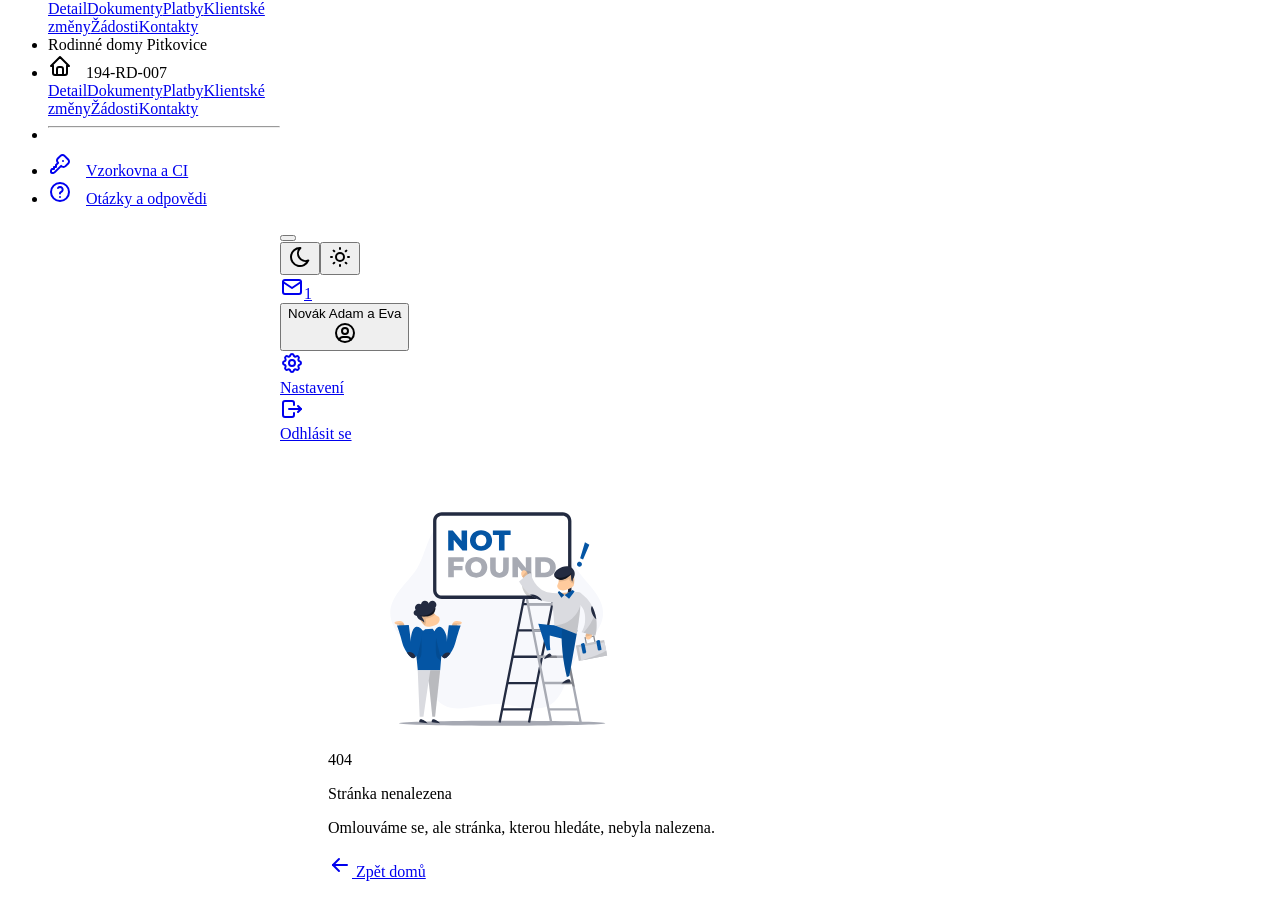
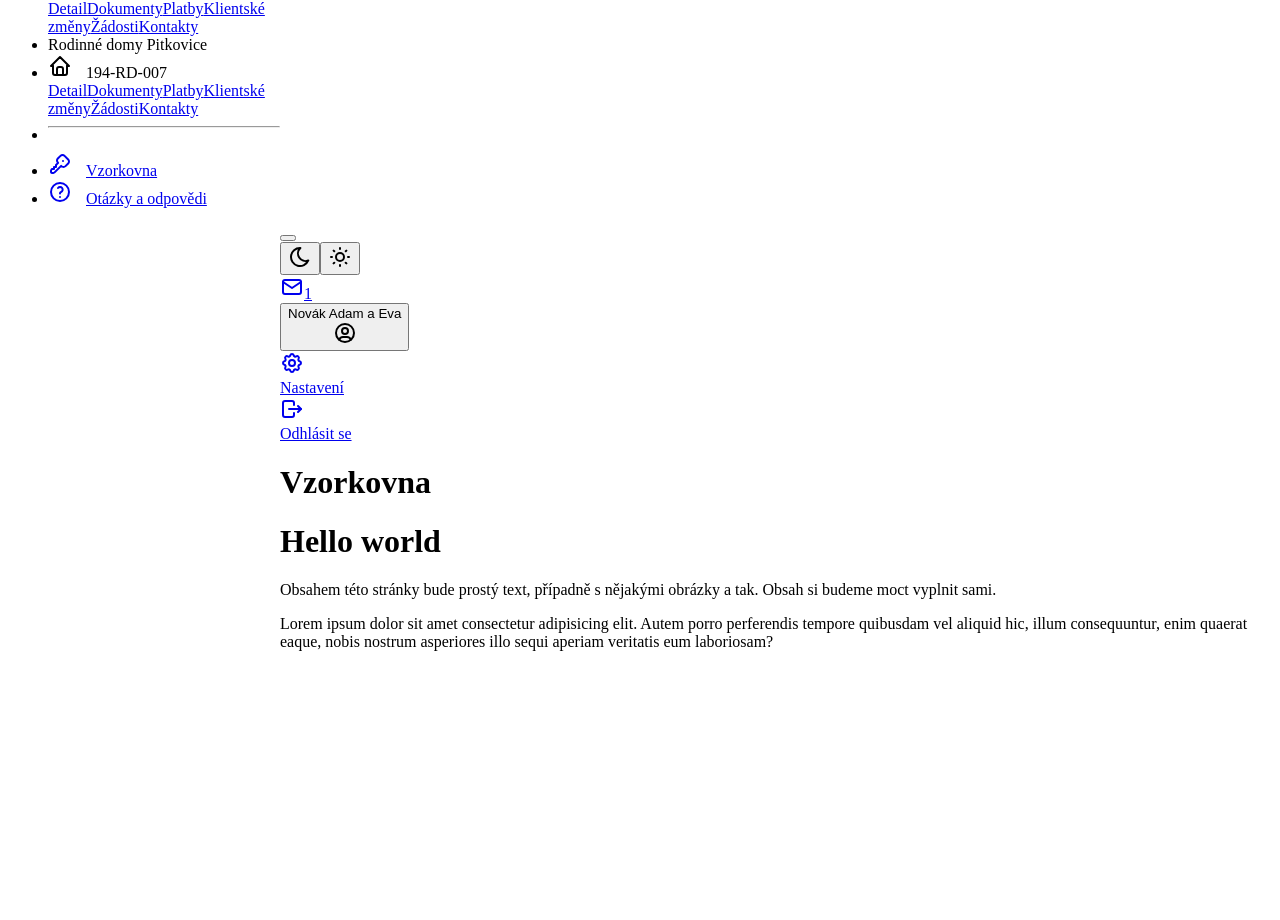
Before and after one commit to TomVitha/ois-vue, a Vue app: page /vzorkovna in a window 1280 px wide. Shown: the part 763-1683 px from the top of the page. After the commit the page ends 1430 px from the top, so only its background shows below. Built offline with nearby package versions, Linux system fonts and the light colour scheme.

Commit message:
Create Vzorkovna page

```diff
--- a/src/components/Nav/NavbarVertical.vue
+++ b/src/components/Nav/NavbarVertical.vue
@@ -297,7 +297,7 @@
 
           <!-- TODO: Vytvořit stránku -->
           <!-- * Vzorkovna + interierove studio (central interier) -->
-          <NavItem label="Vzorkovna a CI" to="/todo">
+          <NavItem label="Vzorkovna" to="/vzorkovna">
             <template #icon>
               <svg xmlns="http://www.w3.org/2000/svg" width="24" height="24" viewBox="0 0 24 24" fill="none" stroke="currentColor" stroke-width="2" stroke-linecap="round" stroke-linejoin="round" class="icon icon-tabler icons-tabler-outline icon-tabler-key">
                 <path stroke="none" d="M0 0h24v24H0z" fill="none" />
--- a/src/router/index.ts
+++ b/src/router/index.ts
@@ -37,6 +37,10 @@ const router = createRouter({
     {
       path: '/kontakty',
       component: () => import('../views/Kontakty.vue'),
+    },
+    {
+      path: '/vzorkovna',
+      component: () => import('../views/Vzorkovna.vue'),
     },
     {
       path: '/novinky',
--- /dev/null
+++ b/src/views/Vzorkovna.vue
@@ -0,0 +1,28 @@
+<script setup lang="ts">
+  import PageTemplate from '@/components/PageTemplate.vue'
+  import ContactBlock from '@/components/ContactCard.vue'
+  import ProductGroup from '@/components/ProductGroup.vue';
+  import ProductGroupItem from '@/components/ProductGroupItem.vue';
+</script>
+
+<template>
+  <!-- WIP -->
+  <PageTemplate title="Vzorkovna">
+
+    <div class="row row-cards row-deck">
+
+      <div class="col-12">
+
+        <div class="markdown">
+          <h1>Hello world</h1>
+          <p>Obsahem této stránky bude prostý text, případně s nějakými obrázky a tak. Obsah si budeme moct vyplnit sami.</p>
+          <p>Lorem ipsum dolor sit amet consectetur adipisicing elit. Autem porro perferendis tempore quibusdam vel aliquid hic, illum consequuntur, enim quaerat eaque, nobis nostrum asperiores illo sequi aperiam veritatis eum laboriosam?</p>
+        </div>
+
+      </div>
+
+    </div>
+  </PageTemplate>
+</template>
+
+<style scoped></style>
```
